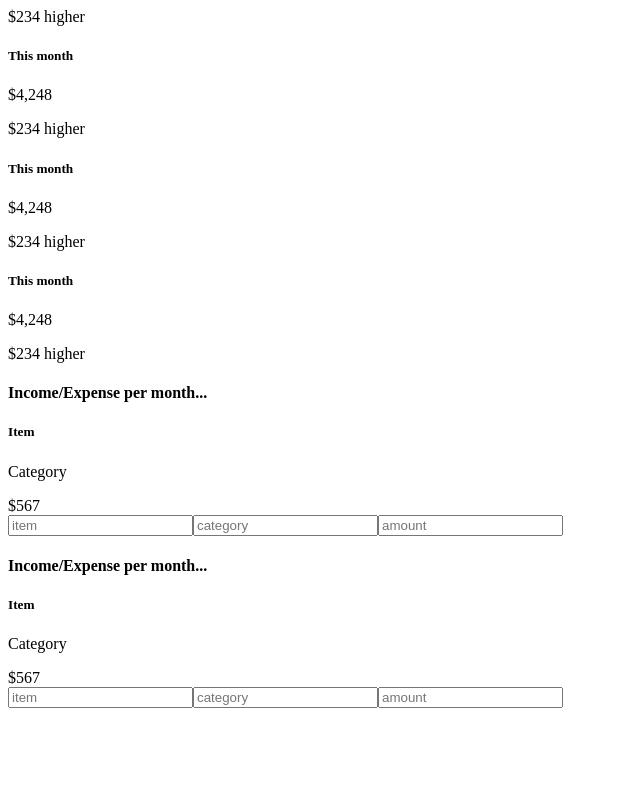
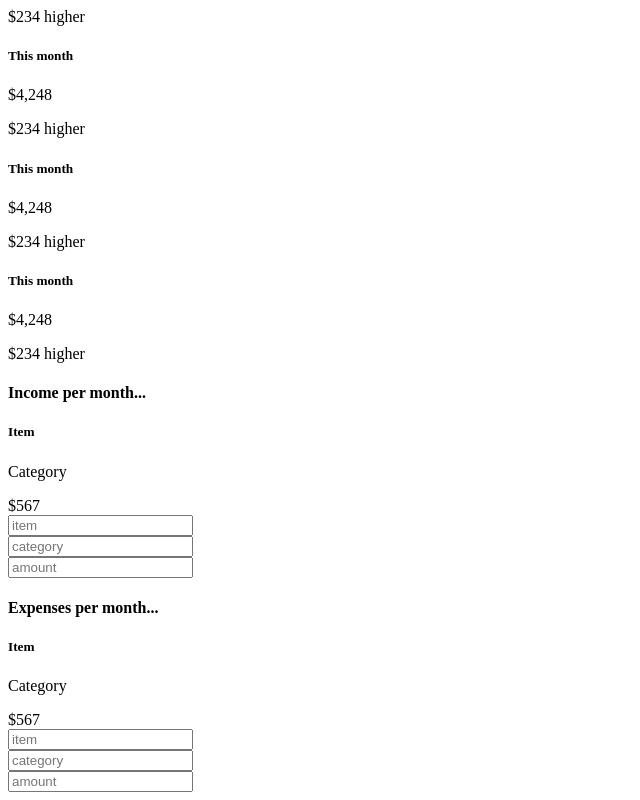
Before and after one commit to joshua-rdrgz/goldfox, a React (Create React App) app: page / in a window 1280 px wide. Shown: the part 539-1339 px from the top of the page, without its empty margins (0-640 px from the left). Before the commit the page ends 1255 px from the top, so only its background shows below. Built offline with nearby package versions, Linux system fonts and the light colour scheme.

Commit message:
Add class names to HTML skeleton, to be used for styling later.

```diff
--- a/src/App.js
+++ b/src/App.js
@@ -12,8 +12,8 @@ function App() {
       <main>
         <OriginalBalance />
         <SixMonthView />
-        <IncomeExpense />
-        <IncomeExpense />
+        <IncomeExpense type="income"/>
+        <IncomeExpense type="expenses"/>
       </main>
     </Fragment>
   );
--- a/src/components/Header/Header.js
+++ b/src/components/Header/Header.js
@@ -4,8 +4,8 @@ import StartOver from "./StartOver";
 
 function Header() {
   return (
-    <header>
-      <h1>GoldFox</h1>
+    <header className="header">
+      <h1 className="header__logo">GoldFox</h1>
       <StartOver />
     </header>
   );
--- a/src/components/Header/StartOver.js
+++ b/src/components/Header/StartOver.js
@@ -3,7 +3,7 @@ import React from 'react'
 function StartOver() {
   return (
     <>
-      <button>Start Over</button>
+      <button className='btn btn--start-over'>Start Over</button>
     </>
   )
 }
--- a/src/components/IncomeExpense/AddIncExp.js
+++ b/src/components/IncomeExpense/AddIncExp.js
@@ -1,11 +1,20 @@
 import React from 'react'
 
-function AddIncExp() {
+function AddIncExp(props) {
   return (
-    <div>
-      <label htmlFor="item" /><input type="text" name="item" id="item" placeholder='item'/>
-      <label htmlFor="category" /><input type="text" name="category" id="category" placeholder='category'/>
-      <label htmlFor="amount" /><input type="text" name="amount" id="amount" placeholder='amount'/>
+    <div className={`${props.type}__add`}>
+      <div className={`${props.type}__add-item`}>
+        <label htmlFor="item" />
+        <input type="text" name="item" id="item" placeholder='item'/>
+      </div>
+      <div className={`${props.type}__add-category`}>
+        <label htmlFor="category" />
+        <input type="text" name="category" id="category" placeholder='category'/>
+      </div>
+      <div className={`${props.type}__add-amount`}>
+        <label htmlFor="amount" />
+        <input type="number" name="amount" id="amount" placeholder='amount'/>
+      </div>
     </div>
   )
 }
--- a/src/components/IncomeExpense/IncExpItem.js
+++ b/src/components/IncomeExpense/IncExpItem.js
@@ -2,13 +2,15 @@ import React from 'react'
 
 import NumberWrapper from '../utilities/NumberWrapper'
 
-function IncExpItem() {
+function IncExpItem(props) {
   return (
-    <div>
+    <div className={`${props.type}__container`}>
       {/* We'll want to map over this in actuality, what's here is the content that we'll map */}
-      <h5>Item</h5>
-      <p>Category</p>
-      <NumberWrapper>$567</NumberWrapper>
+      <div className={`${props.type}__item`}>
+        <h5 className={`${props.type}__title`}>Item</h5>
+        <p className={`${props.type}__category`}>Category</p>
+        <NumberWrapper className={`${props.type}__amount`}>$567</NumberWrapper>
+      </div>
     </div>
   )
 }
--- a/src/components/IncomeExpense/IncomeExpense.js
+++ b/src/components/IncomeExpense/IncomeExpense.js
@@ -3,13 +3,17 @@ import React from 'react'
 import IncExpItem from './IncExpItem'
 import AddIncExp from './AddIncExp';
 
-function IncomeExpense() {
+const capitalize = function (str) {
+  return str[0].toUpperCase() + str.slice(1);
+}
+
+function IncomeExpense(props) {
   return (
-    <section>
-      <h4>Income/Expense per month...</h4>
-      <div>
-        <IncExpItem />
-        <AddIncExp />
+    <section className={`${props.type}`}>
+      <h4 className={`${props.type}__section-title`}>{capitalize(props.type)} per month...</h4>
+      <div className={`${props.type}__content`}>
+        <IncExpItem type={props.type}/>
+        <AddIncExp type={props.type}/>
       </div>
     </section>
   )
--- a/src/components/Six-Month-View/OneMonthView.js
+++ b/src/components/Six-Month-View/OneMonthView.js
@@ -4,10 +4,10 @@ import NumberWrapper from "../utilities/NumberWrapper";
 
 function OneMonthView() {
   return (
-    <div>
-      <h5>This month</h5>
-      <NumberWrapper>$4,248</NumberWrapper>
-      <p>$234 higher</p>
+    <div className="6-monthview__item">
+      <h5 className="6-monthview__title">This month</h5>
+      <NumberWrapper className="6-monthview__amount">$4,248</NumberWrapper>
+      <p className="6-monthview__comparison">$234 higher</p>
     </div>
   );
 }
--- a/src/components/Six-Month-View/SixMonthView.js
+++ b/src/components/Six-Month-View/SixMonthView.js
@@ -4,9 +4,10 @@ import OneMonthView from './OneMonthView'
 
 function SixMonthView() {
   return (
-    <section>
-      <h4>At the end of...</h4>
-      <div>
+    <section className='6-monthview'>
+      <h4 className='6-monthview__section-title'>At the end of...</h4>
+      <div className='6-monthview__container'>
+        {/* We might want to map this later */}
         <OneMonthView />
         <OneMonthView />
         <OneMonthView />
--- a/src/components/utilities/NumberWrapper.js
+++ b/src/components/utilities/NumberWrapper.js
@@ -2,9 +2,9 @@ import React from "react";
 
 function NumberWrapper(props) {
   return (
-    <>
-      <span>{props.children}</span>
-    </>
+    <div className={`${props.className}-wrapper`}>
+      <span className={props.className}>{props.children}</span>
+    </div>
   )
 }
 
```
